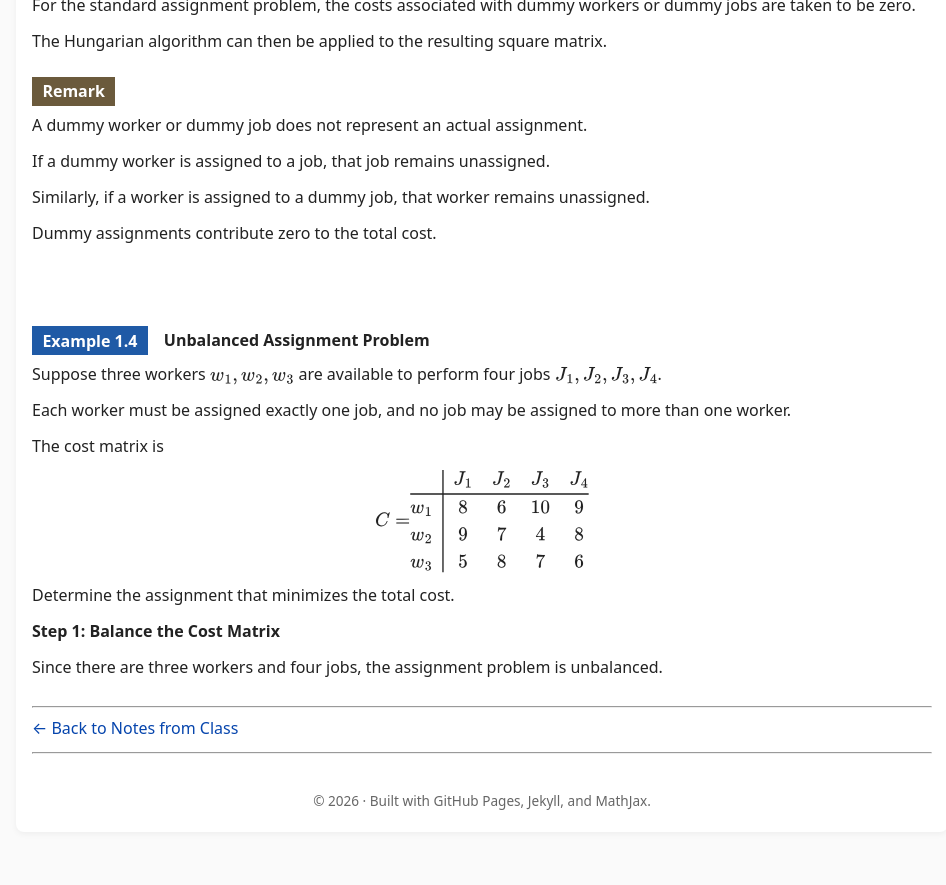
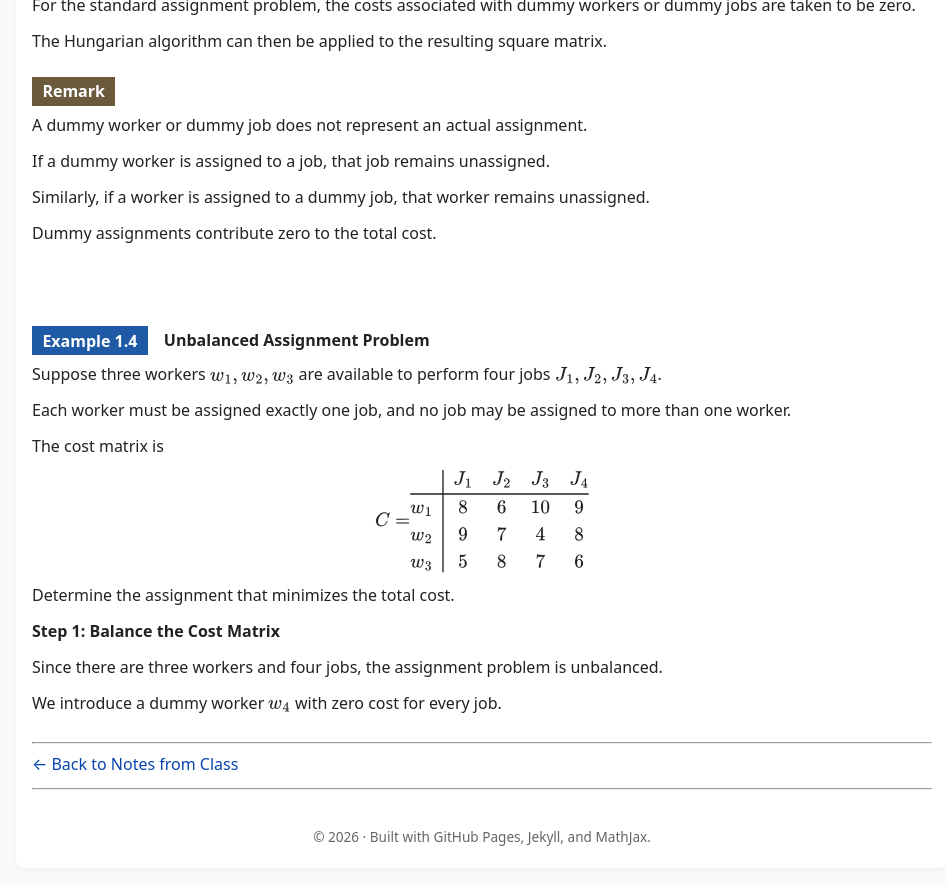
Before and after one commit to SaleemKamaludin/SaleemKamaludin.github.io, a Jekyll site: the page built from courses/math-2276/notes-from-class/supplementary-lecture-6/index.md, in a window 1280 px wide and 900 px high, scrolled down 9882 px. Shown: the top 885 px of the window, without its empty margins (158-1104 px from the left). Built offline with Jekyll 4.4.1, drawn with Linux system fonts in a browser that asks for light colours; before the commit the page ends 10746 px from its top, so only the background shows below that.

Commit message:
Add dummy worker in Step 1 of Example 1.4

```diff
--- a/courses/math-2276/notes-from-class/supplementary-lecture-6/index.md
+++ b/courses/math-2276/notes-from-class/supplementary-lecture-6/index.md
@@ -1649,6 +1649,15 @@ w_3 & 5 & 8 & 7 & 6
       </p>
 
     </div>
+
+    <div id="example-unbalanced-assignment-problem-step-1-dummy-worker">
+
+      <p>
+        We introduce a dummy worker \(w_4\) with zero
+        cost for every job.
+      </p>
+
+    </div>
 </div>
 </div>
 
```
